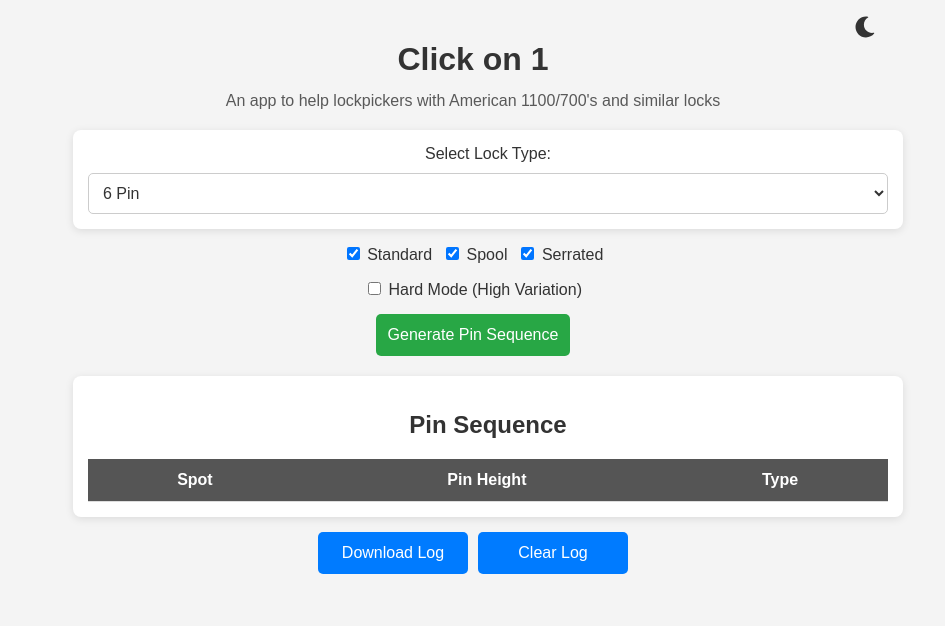
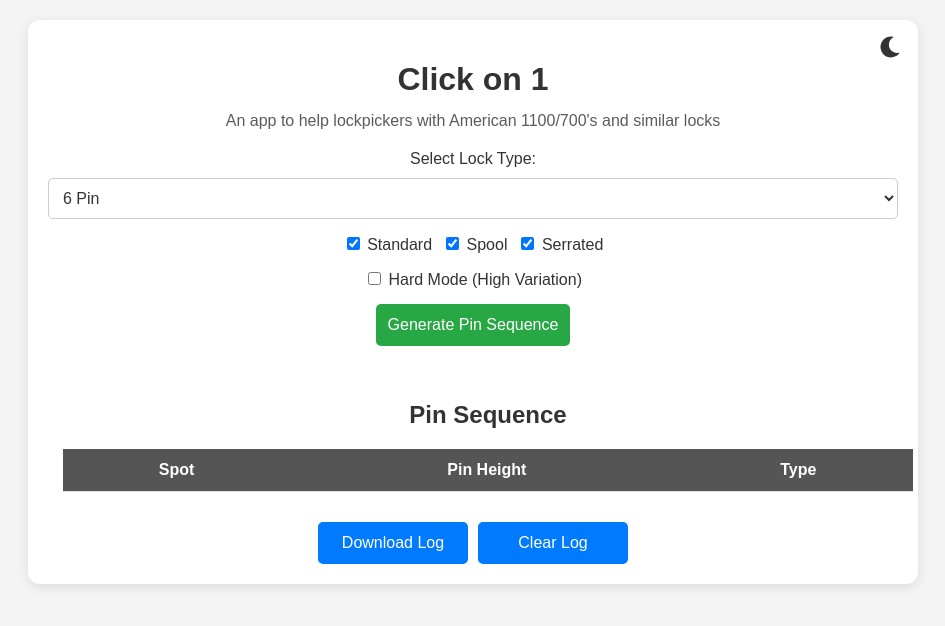
Before and after one commit to profkuns/Click-on-1, a Flask app: page / in a window 1280 px wide. Shown: the top 626 px of the page, without its empty margins (167-1112 px from the left). Run offline with Flask 3, Linux system fonts and the light colour scheme; lists and menus that the app fills with data are empty.

Commit message:
fixed UI

```diff
--- a/static/style.css
+++ b/static/style.css
@@ -34,13 +34,17 @@ body {
     justify-content: center;
 }
 
-/* Container */
-.container {
-    max-width: 800px;
+/* Main White Container */
+.app-container {
+    max-width: 850px;
     width: 95%;
     padding: 20px;
+    background: var(--card-bg);
+    border-radius: 12px;
+    box-shadow: 0px 3px 12px rgba(0, 0, 0, 0.1);
+    position: relative;
     text-align: center;
-    position: relative; /* Ensures elements are positioned correctly */
+    margin-top: 20px;
 }
 
 /* Dark Mode Toggle */
@@ -72,11 +76,6 @@ h1 {
     flex-direction: column;
     gap: 10px;
     margin-bottom: 15px;
-    padding: 15px;
-    background: var(--card-bg);
-    border-radius: 8px;
-    box-shadow: 0px 2px 8px rgba(0, 0, 0, 0.1);
-    width: 100%;
 }
 
 /* Dropdowns */
@@ -141,15 +140,12 @@ button {
     background-color: #0056b3;
 }
 
-/* Table Wrapper */
+/* Table */
 #lock-sequence {
     margin-top: 20px;
     padding: 15px;
-    background: var(--card-bg);
     border-radius: 8px;
-    box-shadow: 0px 2px 8px rgba(0, 0, 0, 0.1);
     width: 100%;
-    max-width: 800px;
     overflow-x: auto;
 }
 
@@ -172,7 +168,7 @@ th {
 
 /* Mobile Fixes */
 @media (max-width: 600px) {
-    .container {
+    .app-container {
         width: 95%;
         padding: 10px;
     }
--- a/templates/index.html
+++ b/templates/index.html
@@ -9,12 +9,12 @@
 </head>
 <body>
 
-    <div class="container">
-        <!-- Dark Mode Toggle Icon -->
+    <div class="app-container">
+        <!-- Dark Mode Toggle -->
         <i id="darkModeIcon" class="fas fa-moon dark-mode-toggle" onclick="toggleDarkMode()"></i>
 
-        <h1>Click on 1</h1> <!-- App Title -->
-        <h2 class="subtitle">An app to help lockpickers with American 1100/700's and similar locks</h2> <!-- Subtitle -->
+        <h1>Click on 1</h1>
+        <h2 class="subtitle">An app to help lockpickers with American 1100/700's and similar locks</h2>
 
         <div class="controls">
             <label for="pin-count">Select Lock Type:</label>
@@ -35,13 +35,12 @@
             <label><input type="checkbox" id="hard-mode"> Hard Mode (High Variation)</label>
         </div>
 
-        <!-- Generate Button -->
         <div class="button-group">
             <button class="generate-btn" onclick="generateLock()">Generate Pin Sequence</button>
         </div>
 
         <div id="lock-sequence">
-            <h2>Pin Sequence</h2> <!-- Updated Heading -->
+            <h2>Pin Sequence</h2>
             <table>
                 <thead>
                     <tr>
@@ -54,7 +53,6 @@
             </table>
         </div>
 
-        <!-- Log Buttons -->
         <div class="button-group">
             <button class="download-btn" onclick="downloadLog()">Download Log</button>
             <button class="clear-btn" onclick="clearLog()">Clear Log</button>
@@ -92,8 +90,8 @@
         }
 
         function downloadLog() {
-            var entries = document.getElementById("num-entries").value;
-            var filter = document.getElementById("filter-type").value;
+            var entries = document.getElementById("num-entries")?.value || "0";
+            var filter = document.getElementById("filter-type")?.value || "0";
             window.location.href = `/download_log?entries=${entries}&filter=${filter}`;
         }
 
```
